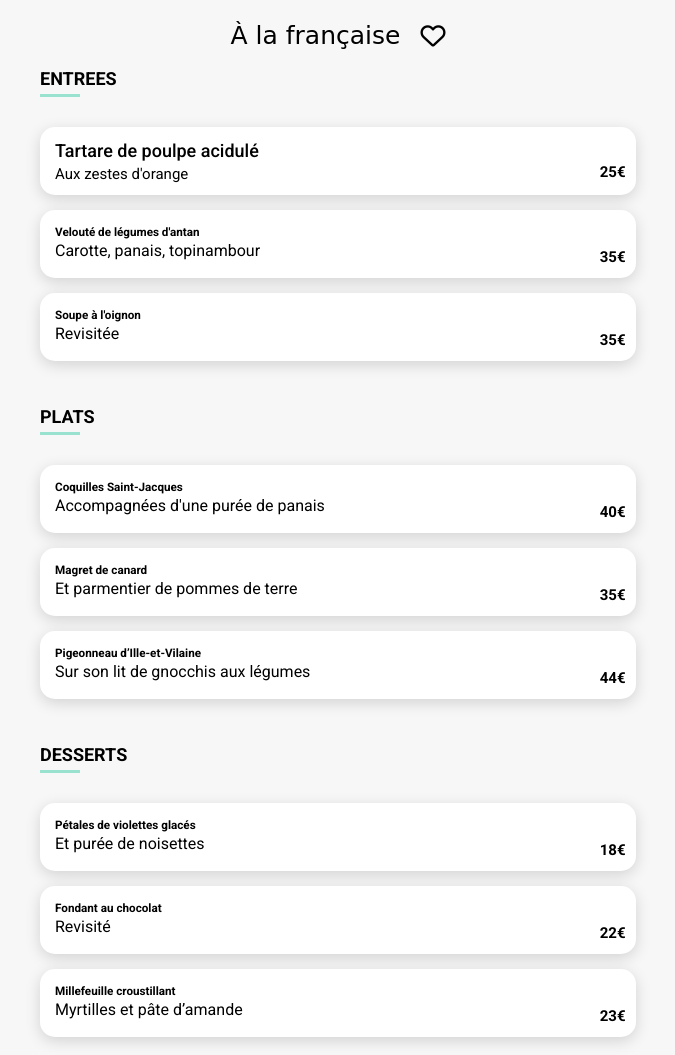
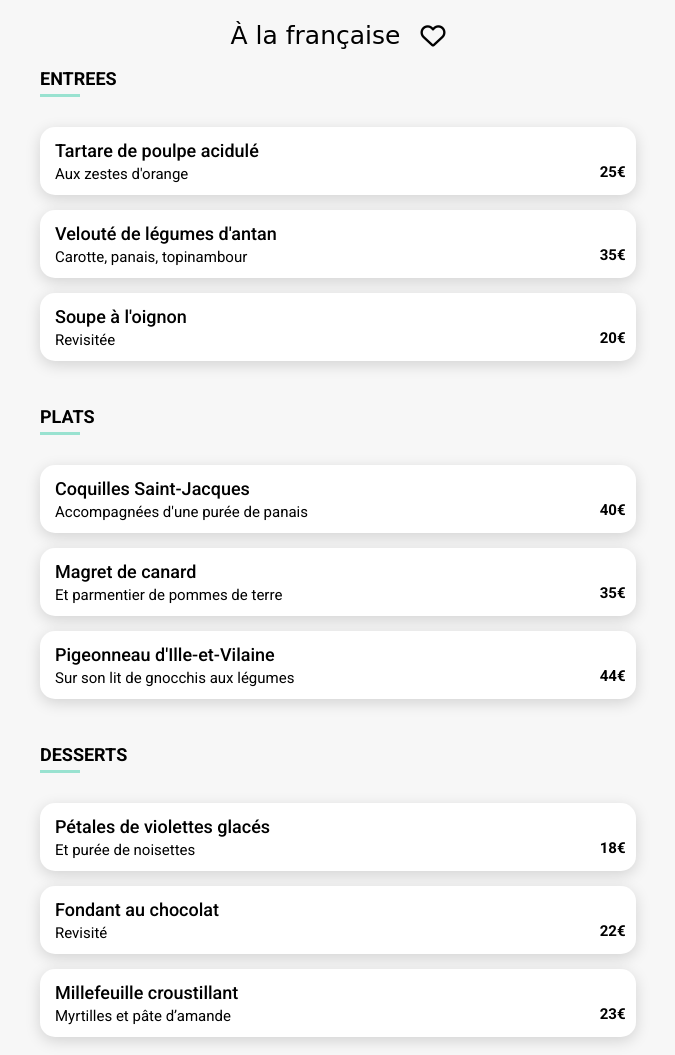
Before and after one commit to alexandretoullec/ohMyFood_at_p3, a website: page assets/restaurants/a_la_francaise.html in a window 1280 px wide. Shown: the part 449-1504 px from the top of the page, without its empty margins (302-977 px from the left). Drawn offline with Linux system fonts and the light colour scheme; a web font is replaced by a local one.

Commit message:
modif a la francaise test w3c

```diff
--- a/assets/restaurants/a_la_francaise.html
+++ b/assets/restaurants/a_la_francaise.html
@@ -70,16 +70,15 @@
                         <label for="entrée2" class=" assiette">
 
                             <!-- description -->
-
-                            <div class="assiette__texte">
-                                <h3 class='assiette__texte__menu'>Velouté de légumes d'antan</h3>
-                                <p class='assiette__texte__menu'>Carotte, panais, topinambour</p>
-                            </div>
-                            <p class='assiette__prix'>35€</p>
+                            <span class="assiette__texte">
+                                <span class='assiette__texte__menu-title'>Velouté de légumes d'antan</span>
+                                <span class='assiette__texte__menu-desc'>Carotte, panais, topinambour</span>
+                            </span>
+                            <span class='assiette__prix'>35€</span>
                             <!-- validation -->
-                            <div class='assiette--valide'>
+                            <span class='assiette--valide'>
                                 <i class="fas fa-check-circle assiette--valide--icone"></i>
-                            </div>
+                            </span>
                         </label>
                     </div>
 
@@ -90,16 +89,15 @@
                         <label for="entrée3" class=" assiette">
 
                             <!-- description -->
-
-                            <div class="assiette__texte">
-                                <h3 class='assiette__texte__menu'>Soupe à l'oignon</h3>
-                                <p class='assiette__texte__menu'>Revisitée</p>
-                            </div>
-                            <p class='assiette__prix'>35€</p>
+                            <span class="assiette__texte">
+                                <span class='assiette__texte__menu-title'>Soupe à l'oignon</span>
+                                <span class='assiette__texte__menu-desc'>Revisitée</span>
+                            </span>
+                            <span class='assiette__prix'>20€</span>
                             <!-- validation -->
-                            <div class='assiette--valide'>
+                            <span class='assiette--valide'>
                                 <i class="fas fa-check-circle assiette--valide--icone"></i>
-                            </div>
+                            </span>
                         </label>
                     </div>
 
@@ -123,16 +121,15 @@
                         <label for="plat1" class=" assiette">
 
                             <!-- description -->
-
-                            <div class="assiette__texte">
-                                <h3 class='assiette__texte__menu'>Coquilles Saint-Jacques</h3>
-                                <p class='assiette__texte__menu'>Accompagnées d'une purée de panais</p>
-                            </div>
-                            <p class='assiette__prix'>40€</p>
+                            <span class="assiette__texte">
+                                <span class='assiette__texte__menu-title'>Coquilles Saint-Jacques</span>
+                                <span class='assiette__texte__menu-desc'>Accompagnées d'une purée de panais</span>
+                            </span>
+                            <span class='assiette__prix'>40€</span>
                             <!-- validation -->
-                            <div class='assiette--valide'>
+                            <span class='assiette--valide'>
                                 <i class="fas fa-check-circle assiette--valide--icone"></i>
-                            </div>
+                            </span>
                         </label>
                     </div>
 
@@ -143,18 +140,15 @@
                         <label for="plat2" class=" assiette">
 
                             <!-- description -->
-
-                            <div class="assiette__texte">
-                                <h3 class='assiette__texte__menu'>Magret de canard</h3>
-                                <p class='assiette__texte__menu'>Et parmentier de pommes de terre</p>
-                            </div>
-
-
-                            <p class='assiette__prix'>35€</p>
+                            <span class="assiette__texte">
+                                <span class='assiette__texte__menu-title'>Magret de canard</span>
+                                <span class='assiette__texte__menu-desc'>Et parmentier de pommes de terre</span>
+                            </span>
+                            <span class='assiette__prix'>35€</span>
                             <!-- validation -->
-                            <div class='assiette--valide'>
+                            <span class='assiette--valide'>
                                 <i class="fas fa-check-circle assiette--valide--icone"></i>
-                            </div>
+                            </span>
                         </label>
                     </div>
 
@@ -165,16 +159,15 @@
                         <label for="plat3" class=" assiette">
 
                             <!-- description -->
-
-                            <div class="assiette__texte">
-                                <h3 class='assiette__texte__menu'>Pigeonneau d’Ille-et-Vilaine</h3>
-                                <p class='assiette__texte__menu'>Sur son lit de gnocchis aux légumes</p>
-                            </div>
-                            <p class='assiette__prix'>44€</p>
+                            <span class="assiette__texte">
+                                <span class='assiette__texte__menu-title'>Pigeonneau d'Ille-et-Vilaine</span>
+                                <span class='assiette__texte__menu-desc'>Sur son lit de gnocchis aux légumes</span>
+                            </span>
+                            <span class='assiette__prix'>44€</span>
                             <!-- validation -->
-                            <div class='assiette--valide'>
+                            <span class='assiette--valide'>
                                 <i class="fas fa-check-circle assiette--valide--icone"></i>
-                            </div>
+                            </span>
                         </label>
                     </div>
                 </div>
@@ -196,16 +189,15 @@
                         <label for="dessert1" class=" assiette">
 
                             <!-- description -->
-
-                            <div class="assiette__texte">
-                                <h3 class='assiette__texte__menu'>Pétales de violettes glacés</h3>
-                                <p class='assiette__texte__menu'>Et purée de noisettes</p>
-                            </div>
-                            <p class='assiette__prix'>18€</p>
+                            <span class="assiette__texte">
+                                <span class='assiette__texte__menu-title'>Pétales de violettes glacés</span>
+                                <span class='assiette__texte__menu-desc'>Et purée de noisettes</span>
+                            </span>
+                            <span class='assiette__prix'>18€</span>
                             <!-- validation -->
-                            <div class='assiette--valide'>
+                            <span class='assiette--valide'>
                                 <i class="fas fa-check-circle assiette--valide--icone"></i>
-                            </div>
+                            </span>
                         </label>
                     </div>
 
@@ -216,16 +208,15 @@
                         <label for="dessert2" class=" assiette">
 
                             <!-- description -->
-
-                            <div class="assiette__texte">
-                                <h3 class='assiette__texte__menu'>Fondant au chocolat</h3>
-                                <p class='assiette__texte__menu'>Revisité</p>
-                            </div>
-                            <p class='assiette__prix'>22€</p>
+                            <span class="assiette__texte">
+                                <span class='assiette__texte__menu-title'>Fondant au chocolat</span>
+                                <span class='assiette__texte__menu-desc'>Revisité</span>
+                            </span>
+                            <span class='assiette__prix'>22€</span>
                             <!-- validation -->
-                            <div class='assiette--valide'>
+                            <span class='assiette--valide'>
                                 <i class="fas fa-check-circle assiette--valide--icone"></i>
-                            </div>
+                            </span>
                         </label>
                     </div>
                     <!-- dessert3 -->
@@ -235,16 +226,15 @@
                         <label for="dessert3" class=" assiette">
 
                             <!-- description -->
-
-                            <div class="assiette__texte">
-                                <h3 class='assiette__texte__menu'>Millefeuille croustillant</h3>
-                                <p class='assiette__texte__menu'>Myrtilles et pâte d’amande</p>
-                            </div>
-                            <p class='assiette__prix'>23€</p>
+                            <span class="assiette__texte">
+                                <span class='assiette__texte__menu-title'>Millefeuille croustillant</span>
+                                <span class='assiette__texte__menu-desc'>Myrtilles et pâte d’amande</span>
+                            </span>
+                            <span class='assiette__prix'>23€</span>
                             <!-- validation -->
-                            <div class='assiette--valide'>
+                            <span class='assiette--valide'>
                                 <i class="fas fa-check-circle assiette--valide--icone"></i>
-                            </div>
+                            </span>
                         </label>
                     </div>
 
```
